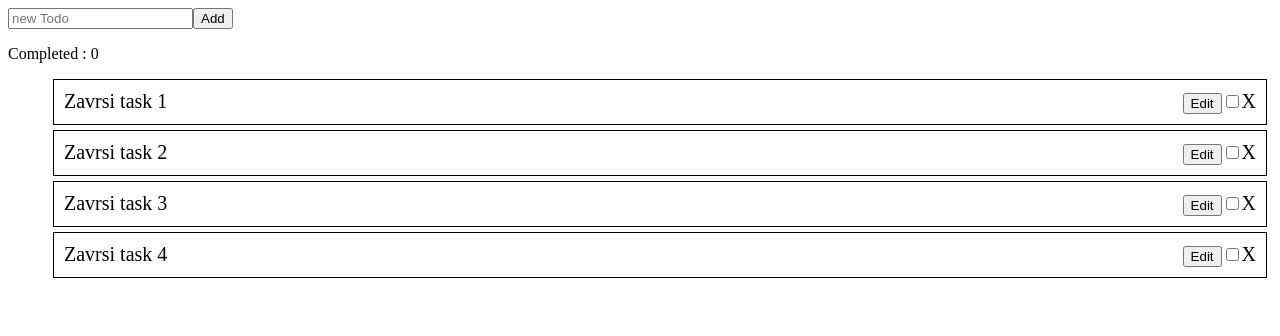
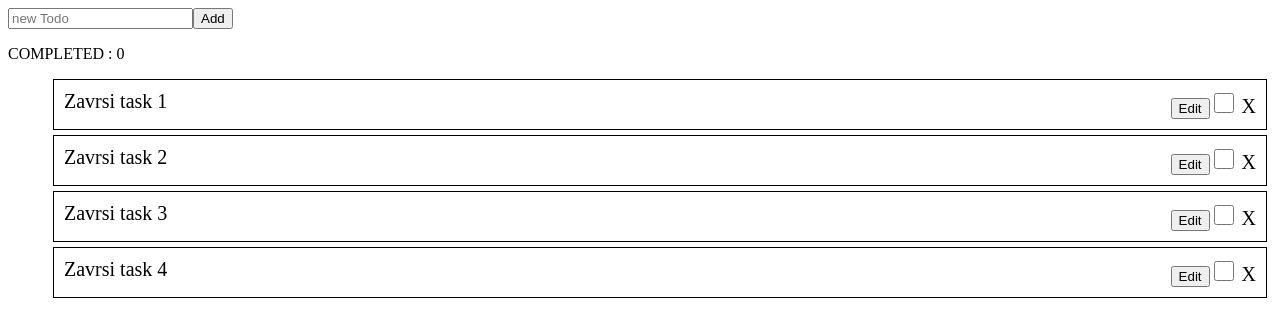
Before and after one commit to stefanimladenovski/reactjs, a React (Create React App) app in the folder reactjs/: page / in a window 1280 px wide. Shown: the top 336 px of the page. Built offline with nearby package versions, Linux system fonts and the light colour scheme.

Commit message:
ADD cas6

```diff
--- a/reactjs/src/components/CreateTodo.js
+++ b/reactjs/src/components/CreateTodo.js
@@ -2,7 +2,7 @@ import { useState } from "react";
 
 export const CreateTodo = ({addTodo}) => {
 
-    const [newTodo,setNewTodo] = useState("")
+    const [newTodo, setNewTodo] = useState("")
 
     const addNewTodo = () => {
         addTodo(newTodo)
@@ -10,9 +10,11 @@ export const CreateTodo = ({addTodo}) => {
     }
 
     return <div>
-        <input placeholder = "new Todo"
+        <input
+        placeholder = "new Todo"
         value={newTodo}
         onChange={(e) => setNewTodo(e.target.value)} />
+
         <button onClick={addNewTodo}
         >Add</button>
     </div>
--- a/reactjs/src/components/ListTodos.js
+++ b/reactjs/src/components/ListTodos.js
@@ -1,32 +1,51 @@
 import { useState } from "react"
 
-export const ListTodos = ({todos, markAsCompleted,deleteTodo}) => {
+export const ListTodos = ({todos, markAsCompleted, deleteTodo, changeText}) => {
+
+    const [editId, setEditId] = useState()
+    const [editedText, setEditedText] = useState()
 
     const completed = todos.filter(todo => todo.completed).length
 
-    const [editId, setEditId] = useState()
-
-    const markAsEditable = (id) => {
+    const markAsEditable = (id, text) => {
+        setEditedText(text)
         setEditId(id)
     }
 
+    const ok = () => {
+        changeText(editId, editedText)
+        setEditId()
+    }
+    const cancel = () => {
+        setEditedText()
+        setEditId()
+    }
+
     return <div>
-        <p>Completed : {completed} </p>
-        <ul> {todos.map(todo => (
-            <li key={todo.id}  >
-                {editId == todo.id ?
+    <p>COMPLETED : {completed}</p>
+    <ul>
+        {todos.map(todo => (
+            <li key={todo.id} >
+                {editId === todo.id ?
+                    <div>
                         <input
-                value={todo.text}
-                //onChange={() => changeText(todo.id)}
-                />
+                            value={editedText}
+                            onChange={(e) => setEditedText(e.target.value)}/>
+                        <button
+                            onClick={() => ok()}
+                            >OK</button>
+                        <button
+                            onClick={() => cancel()}
+                            >CANCEL</button>
+                    </div>
                 :
                 <span
-                    className={todo.completed ? "mark-as-done" : ""}
-                    > {todo.text}</span>}
-
+                    className={ todo.completed ? "mark-as-done" : ""}
+                    >{todo.text}</span>
+                }
                 <div>
                     <button
-                    onClick={() => markAsEditable(todo.id)}
+                        onClick={() => markAsEditable(todo.id, todo.text)}
                         >Edit</button>
                     <input
                         type="checkbox"
@@ -35,13 +54,13 @@ export const ListTodos = ({todos, markAsCompleted,deleteTodo}) => {
                         onChange={() => markAsCompleted(todo.id)}
                         />
                     <span
-                    className="deleteSpan"
+                        className={"deleteSpan"}
                         onClick={() => deleteTodo(todo.id)}
-                    >X</span>
+                        > X </span>
                 </div>
-
             </li>
         ))}
     </ul>
 </div>
+
 }
--- a/reactjs/src/components/Todo.js
+++ b/reactjs/src/components/Todo.js
@@ -8,12 +8,13 @@ export const Todo = () => {
     const [todos, setTodos] = useState(mockTodos)
 
     const addTodo = (text) => {
-        if(text.trim() === ''){     //.trim e za da nemoze da se vnesuva prazno mesto
+        if(text.trim() === '') {     //.trim e za da nemoze da se vnesuva prazno mesto
             alert("NO EMPTY Todos");
             return
         };
+
         const newTodo = {
-            id: todos.length + 1,
+            id: Date.now(),
             text,
             completed: false,
         };
@@ -24,12 +25,20 @@ export const Todo = () => {
     const markAsCompleted = (id) => {
       //  todos.find(todo => todo.id === id)    //find e pobrzo od filter ako barame edno nesto zatoa sto bara dodeka ne go najde prbvoto a filter gi pominuva site
 
-        setTodos ([...todos.map(todo => {
-            if(todo.id === id) {
+        setTodos ( [...todos.map(todo => {
+            if( todo.id === id) {
                 todo.completed = !todo.completed
             }
             return todo
+        })])
+    }
 
+    const changeText = (id, newTextValue) => {
+        setTodos([...todos.map(todo => {
+            if(todo.id === id) {
+                todo.text = newTextValue
+            }
+            return todo
         })])
     }
 
@@ -39,6 +48,11 @@ export const Todo = () => {
 
     return <div>
         <CreateTodo addTodo={addTodo}/>
-        <ListTodos todos={todos} markAsCompleted = {markAsCompleted} deleteTodo = {deleteTodo} />
+        <ListTodos
+        todos={todos}
+        markAsCompleted = {markAsCompleted}
+        deleteTodo = {deleteTodo}
+        changeText = {changeText}
+        />
     </div>
 }
--- a/reactjs/src/css/index.css
+++ b/reactjs/src/css/index.css
@@ -15,3 +15,8 @@ li {
 .deleteSpan {
     cursor: pointer;
 }
+
+input[type="checkbox"] {
+    width: 20px;
+    height: 20px;
+}
```
Lines whose indentation alone changed are shown as unchanged.
